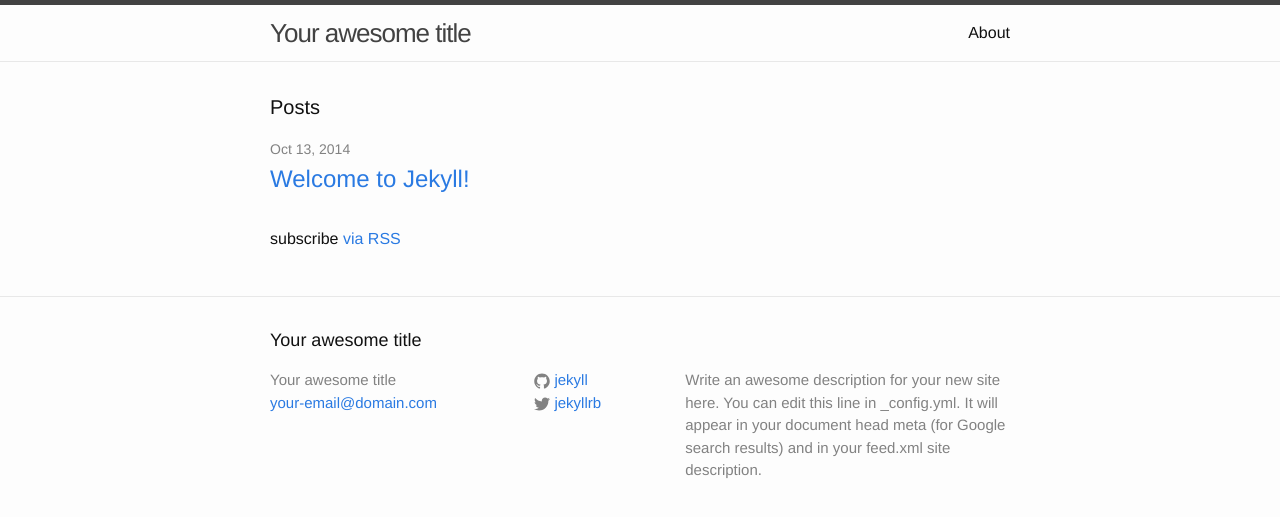
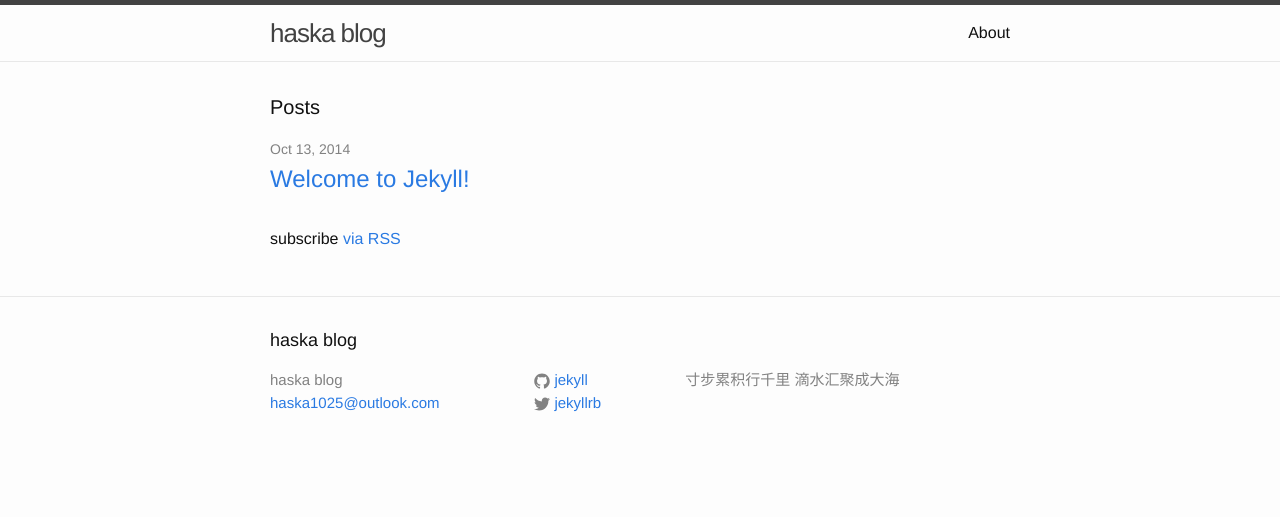
Before and after one commit to haska1025/haska1025.github.io, a Jekyll site: the page built from index.html, in a window 1280 px wide. Shown: the top 517 px of the page. Built offline with Jekyll 4.4.1, drawn with Linux system fonts in a browser that asks for light colours; Markdown is read by kramdown in place of the engine named in the settings.

Commit message:
add information about haska1025

```diff
--- a/_config.yml
+++ b/_config.yml
@@ -1,14 +1,14 @@
 # Site settings
-title: Your awesome title
-email: your-email@domain.com
+title: haska blog
+email: haska1025@outlook.com
 description: > # this means to ignore newlines until "baseurl:"
-  Write an awesome description for your new site here. You can edit this
-  line in _config.yml. It will appear in your document head meta (for
-  Google search results) and in your feed.xml site description.
+  寸步累积行千里 滴水汇聚成大海
 baseurl: "" # the subpath of your site, e.g. /blog/
 url: "http://yourdomain.com" # the base hostname & protocol for your site
 twitter_username: jekyllrb
 github_username:  jekyll
 
 # Build settings
-markdown: kramdown
+encoding: utf-8
+markdown: rdiscount
+# markdown: kramdown
```
